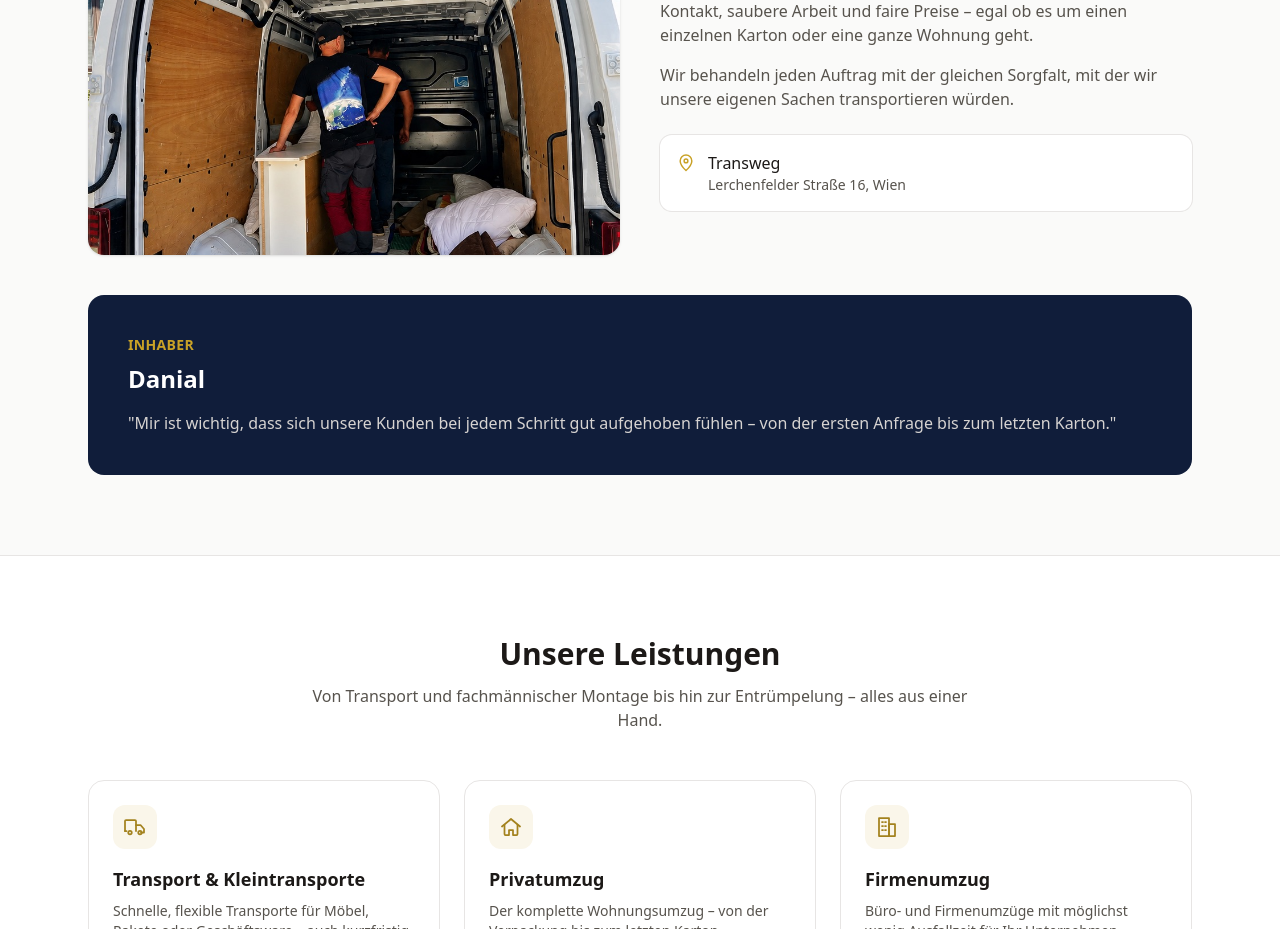
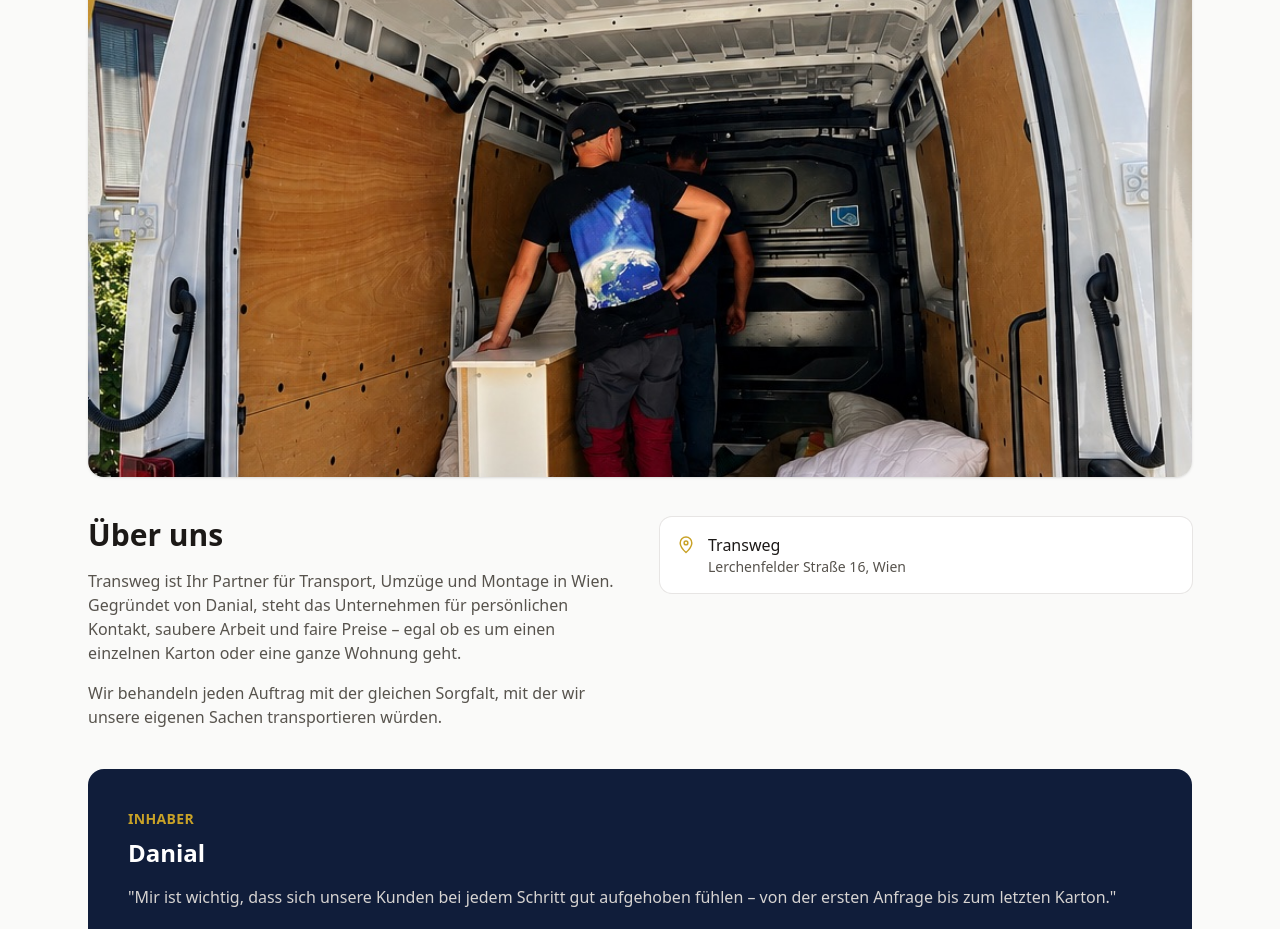
Before and after one commit to Sinabm3/transweg, a React (Vite) app in the folder frontend/: page / in a window 1280 px wide. Shown: the part 780-1709 px from the top of the page. Built offline with nearby package versions, Linux system fonts and the light colour scheme.

Commit message:
Make the About photo a full-width banner instead of a side-by-side split
Co-Authored-By: Claude Sonnet 5 <noreply@anthropic.com>

```diff
--- a/frontend/src/components/About.tsx
+++ b/frontend/src/components/About.tsx
@@ -6,13 +6,13 @@ export function About() {
   return (
     <section id="ueber-uns" className="border-y border-stone-200 bg-stone-50">
       <div className="mx-auto max-w-6xl px-4 py-20 sm:px-6">
-        <div className="grid gap-10 lg:grid-cols-2 lg:items-center">
         <img
           src={vanLoading}
           alt={`${company.name} beim Beladen eines Transporters`}
-            className="aspect-[4/3] w-full rounded-2xl object-cover shadow-sm"
+          className="aspect-[16/9] w-full rounded-2xl object-cover shadow-sm"
         />
 
+        <div className="mt-10 grid gap-10 lg:grid-cols-2">
           <div>
             <h2 className="text-3xl font-bold text-stone-900">Über uns</h2>
             <p className="mt-4 text-stone-600">
@@ -24,13 +24,13 @@ export function About() {
               Wir behandeln jeden Auftrag mit der gleichen Sorgfalt, mit der wir unsere eigenen
               Sachen transportieren würden.
             </p>
+          </div>
 
-            <div className="mt-6 flex items-start gap-3 rounded-xl bg-white p-4 ring-1 ring-stone-200">
+          <div className="flex items-start gap-3 rounded-xl bg-white p-4 ring-1 ring-stone-200 lg:self-start">
             <MapPinIcon className="mt-0.5 h-5 w-5 shrink-0 text-brand" />
             <div>
               <p className="font-medium text-stone-900">{company.name}</p>
               <p className="text-sm text-stone-600">{company.address}</p>
-              </div>
             </div>
           </div>
         </div>
```
Lines whose indentation alone changed are shown as unchanged.
